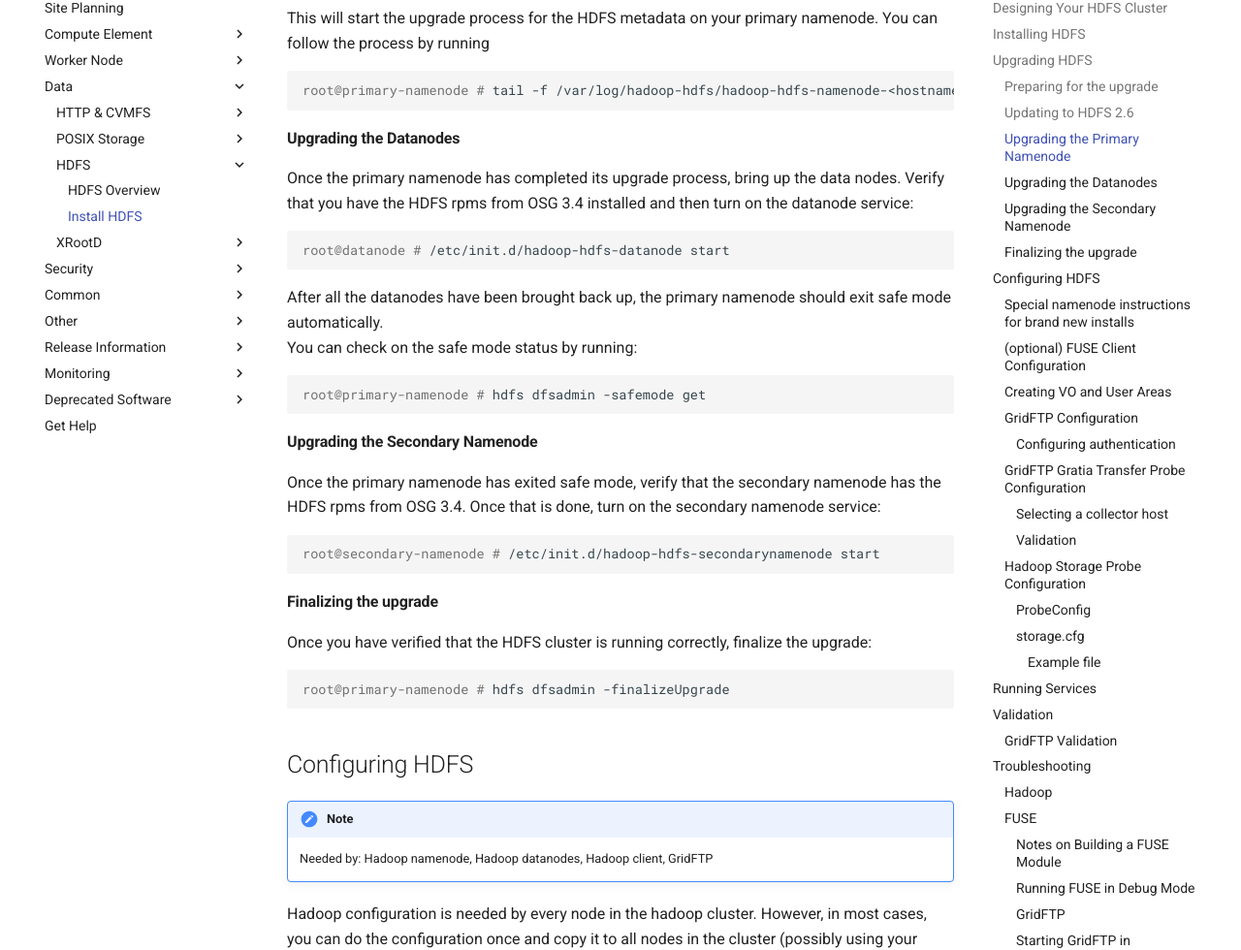
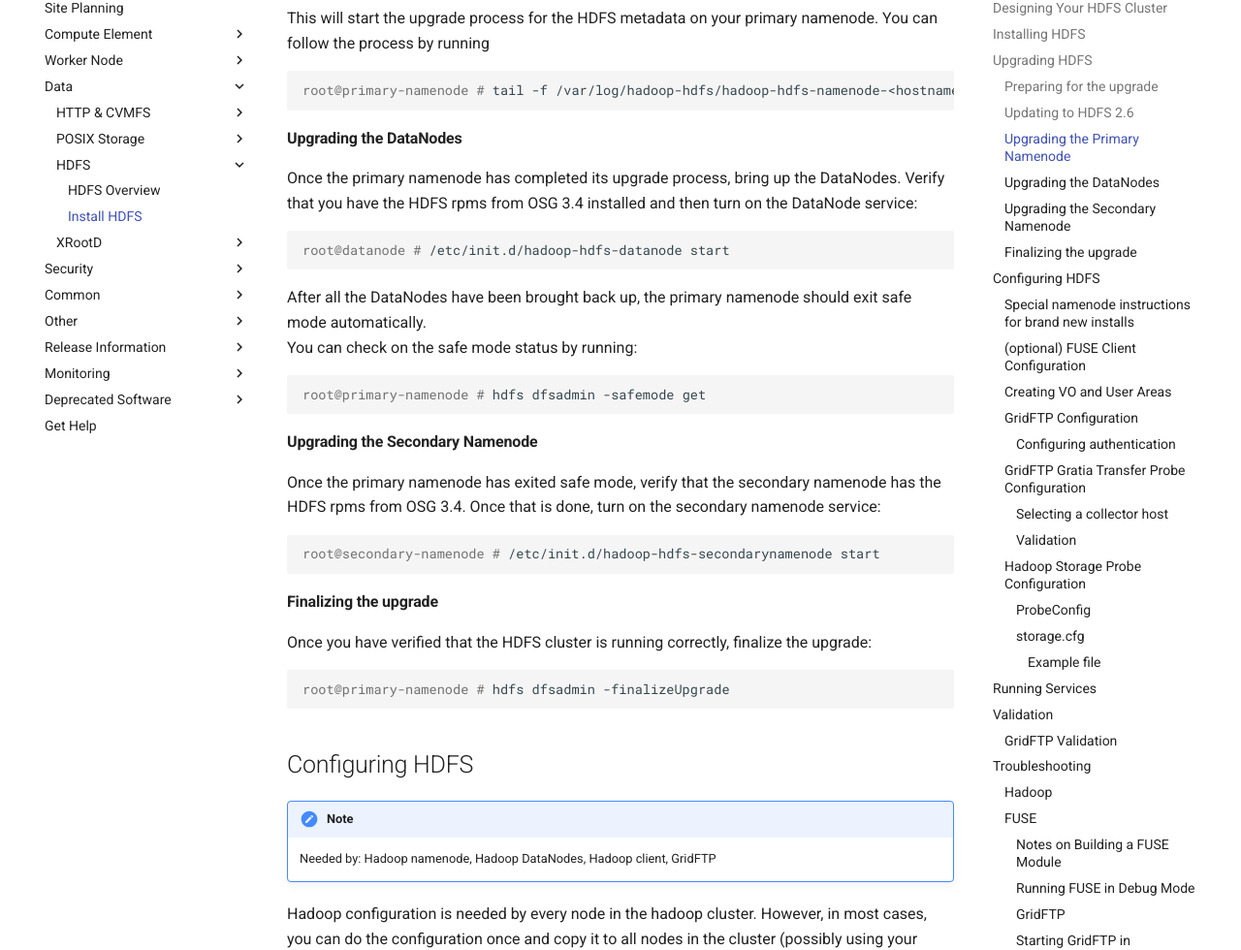
Before and after one commit to osg-htc/docs, an MkDocs documentation site: the page built from docs/data/install-hadoop.md, in a window 1280 px wide and 1400 px high, scrolled down 3372 px. Shown: the part 127-1107 px from the top of the window at 97% size. Built offline with MkDocs 1.6.1 and Material for MkDocs 9.7.7, drawn with Linux system fonts in a browser that asks for light colours; comment, search, counter and statistics services are not loaded; old or Windows-style settings are respelled for this version of MkDocs; some of the changed text lies outside the part shown.

Commit message:
Fix capitalization of DataNode

````diff
--- a/docs/data/install-hadoop.md
+++ b/docs/data/install-hadoop.md
@@ -36,7 +36,7 @@ There are several important components to an HDFS installation:
     system back into the `fsimage`.
     It must share a directory with the primary namenode to exchange filesystem checkpoints.
     An HDFS installation with a Secondary NameNode dramatically improves startup and restart times.
--   **DataNode**: You will have many datanodes. Each data node stores large blocks of files to for the hadoop cluster.
+-   **DataNode**: You will have many DataNodes. Each DataNode stores large blocks of files to for the hadoop cluster.
 -   **Client**: This is a documentation shorthand that refers to any machine with the hadoop client commands or
     [FUSE](https://en.wikipedia.org/wiki/Filesystem_in_Userspace) mount.
 
@@ -79,7 +79,7 @@ The upgrade process occurs in several steps:
 1. Preparing for the upgrade
 1. Updating to HDFS from OSG 3.4
 1. Upgrading the namenodes
-1. Upgrading the datanodes
+1. Upgrading the DataNodes
 1. Finalizing the upgrade
 
 #### Preparing for the upgrade
@@ -147,16 +147,16 @@ You can follow the process by running
 root@primary-namenode # tail -f /var/log/hadoop-hdfs/hadoop-hdfs-namenode-<hostname>.log
 ```
 
-#### Upgrading the Datanodes
+#### Upgrading the DataNodes
 
-Once the primary namenode has completed its upgrade process, bring up the data nodes.
-Verify that you have the HDFS rpms from OSG 3.4 installed and then turn on the datanode service:
+Once the primary namenode has completed its upgrade process, bring up the DataNodes.
+Verify that you have the HDFS rpms from OSG 3.4 installed and then turn on the DataNode service:
 
 ``` console
 root@datanode # /etc/init.d/hadoop-hdfs-datanode start
 ```
 
-After all the datanodes have been brought back up, the primary namenode should exit safe mode automatically.
+After all the DataNodes have been brought back up, the primary namenode should exit safe mode automatically.
 You can check on the safe mode status by running:
 
 ``` console
@@ -184,7 +184,7 @@ Configuring HDFS
 ----------------
 
 !!! note
-    Needed by: Hadoop namenode, Hadoop datanodes, Hadoop client, GridFTP
+    Needed by: Hadoop namenode, Hadoop DataNodes, Hadoop client, GridFTP
 
 Hadoop configuration is needed by every node in the hadoop cluster. However, in most cases, you can do the configuration once and copy it to all nodes in the cluster (possibly using your favorite configuration management tool). Special configuration for various special components is given in the below sections.
 
@@ -200,7 +200,7 @@ Hadoop configuration is stored in `/etc/hadoop/conf`. However, by default, these
 | `hdfs-site.xml` | dfs.block.size             | 134217728                        | Block size: 128MB by default                                                              |
 | `hdfs-site.xml` | dfs.replication            | 2                                | Default replication factor. Generally the same as dfs.replication.min/max                 |
 | `hdfs-site.xml` | dfs.datanode.du.reserved   | 100000000                        | How much free space hadoop will reserve for non-Hadoop usage                              |
-| `hdfs-site.xml` | dfs.datanode.handler.count | 20                               | Number of server threads for datanodes. Increase if you have many more client connections |
+| `hdfs-site.xml` | dfs.datanode.handler.count | 20                               | Number of server threads for DataNodes. Increase if you have many more client connections |
 | `hdfs-site.xml` | dfs.namenode.handler.count | 40                               | Number of server threads for namenodes. Increase if you need more connections             |
 | `hdfs-site.xml` | dfs.http.address           | namenode.domain.tld.:50070       | Web address for dfs health monitoring page                                                |
 
@@ -493,7 +493,7 @@ The relevant service for each node is as follows:
 | :----------------- | :---------------------------- |
 | Primary Namenode   | hadoop-hdfs-namenode          |
 | Secondary Namenode | hadoop-hdfs-secondarynamenode |
-| Datanode           | hadoop-hdfs-datanode          |
+| DataNode           | hadoop-hdfs-datanode          |
 | GridFTP            | globus-gridftp-server         |
 
 
@@ -992,7 +992,7 @@ org.apache.hadoop.security.UserGroupInformation.doAs(UserGroupInformation.java:1
 </p>
 </details>
 
-This can occur if you try to install a Datanode on a machine with less than 10GB of disk space available. This can be changed by lowering the value of the following property in `/usr/lib/hadoop-0.20/conf/hdfs-site.xml`:
+This can occur if you try to install a DataNode on a machine with less than 10GB of disk space available. This can be changed by lowering the value of the following property in `/usr/lib/hadoop-0.20/conf/hdfs-site.xml`:
 
 ``` file
 <property>
````
